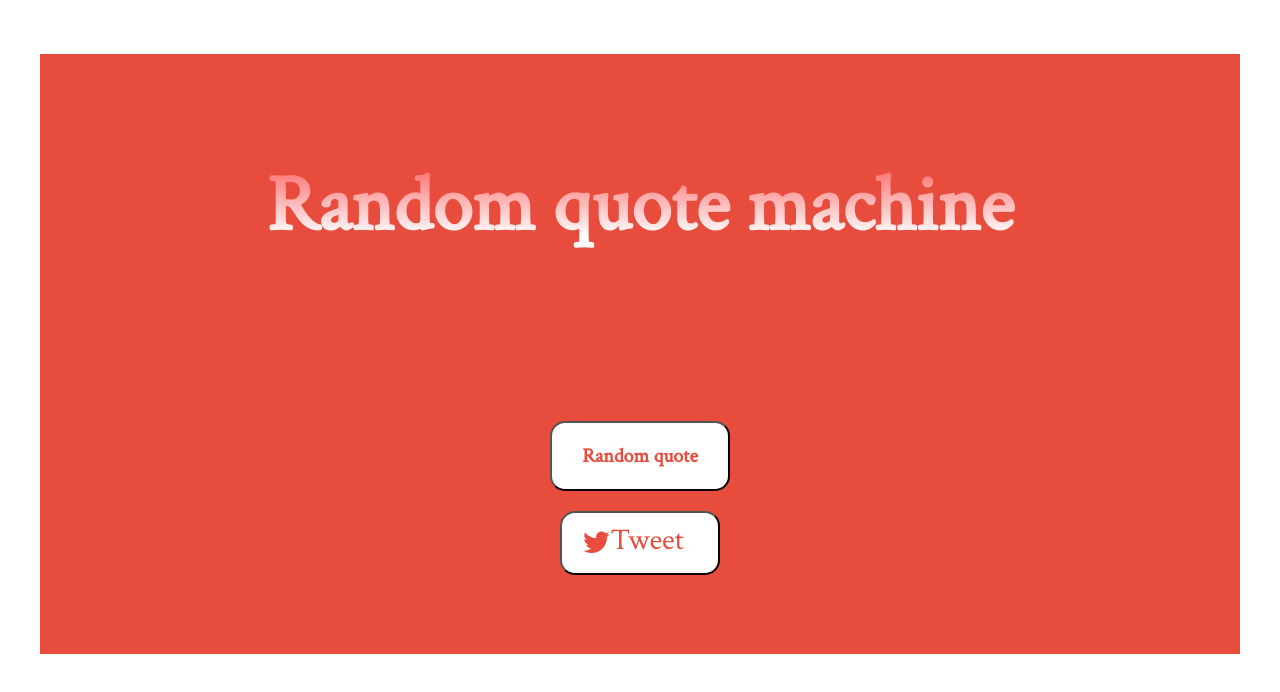
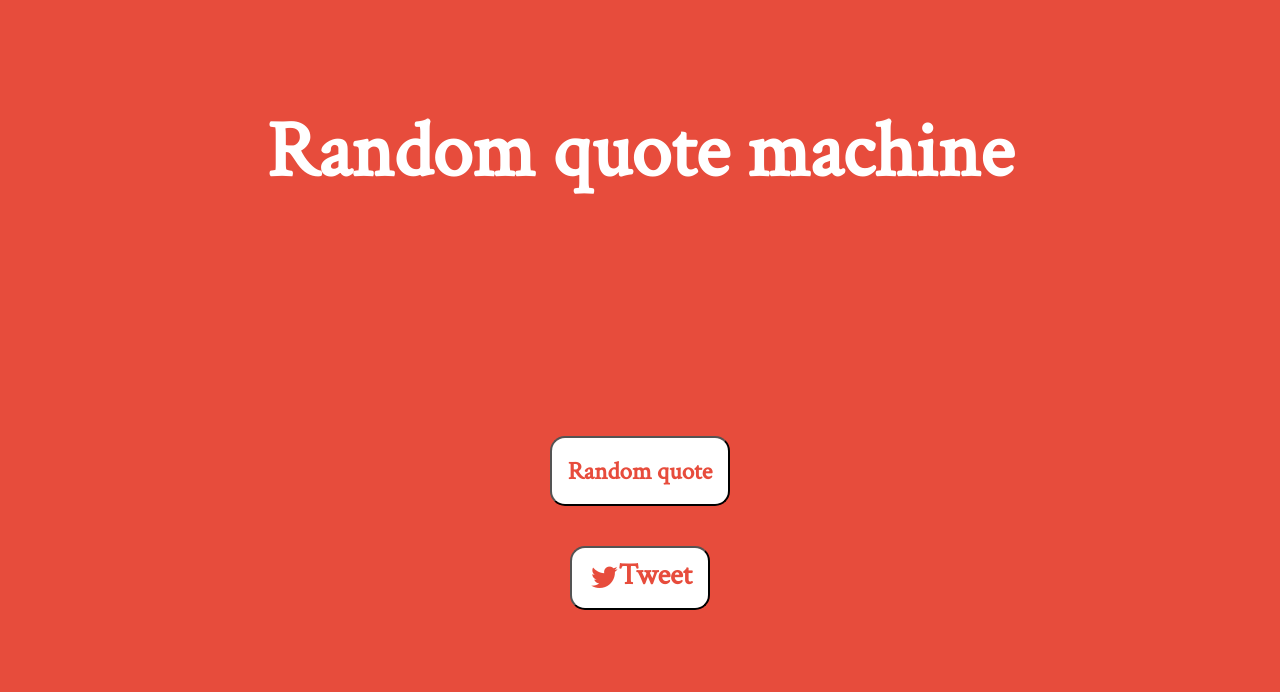
Before and after one commit to Urszula-Maczak/Ajax-Api-11-modul, a website: page index.html in a window 1280 px wide. Drawn offline with nearby package versions, Linux system fonts and the light colour scheme.

Commit message:
improve style random quote machine

```diff
--- a/style.css
+++ b/style.css
@@ -7,20 +7,21 @@
 	margin: 0;
 }
 .container {
-	max-width: 1200px;
-	height: 600px;
-	margin: 30px auto;
+	width: 100%;
+	height: 100%;
+	margin: 0 auto;
 	background-color: #e74c3c;
 	position: relative;
 }
 
 main {
 	width: 100%;
-	height: 100%;
+	height: 800px;
 	text-align: center;
 }
 h1 {
-	padding: 100px;
+	margin: 0;
+	padding-top: 100px;
 	font-size: 80px;
 	background: -webkit-linear-gradient(red 10%, #fff 50%, red 10%);
 	background: -o-linear-gradient(red 30%, #fff 70%);
@@ -28,13 +29,22 @@
 	-webkit-background-clip: text;
 	-webkit-text-fill-color: transparent;
 }
+.box {
+	color: #fff;
+	font-size: 50px;
+	text-align: center;
+	padding: 50px 0;
+}
+.quote {
+	font-style: italic;
+}
 .random-quote {
 	text-align: center;
-
+	margin: 50px;
 }
 button {
 	padding: 30px;
-	margin: 10px auto;
+	margin: 20px auto;
 	border-radius: 15px;
 	outline: none;
 }
@@ -42,15 +52,16 @@
 	width: 180px;
 	height: 70px;
 	text-align: center;
-	font-size: 20px;
+	font-size: 25px;
 	font-weight: bold;
 	color: #e74c3c;
 	padding: 10px;
 	background-color: #fff;
 }
 .social-media {
-	width: 160px;
+	width: 140px;
 	height: 40px;
+	font-weight: bold;
 	text-align: center;
 	background-color: #fff;
 	position: relative;
```
Also changed, not shown: index.html (indentation only).
